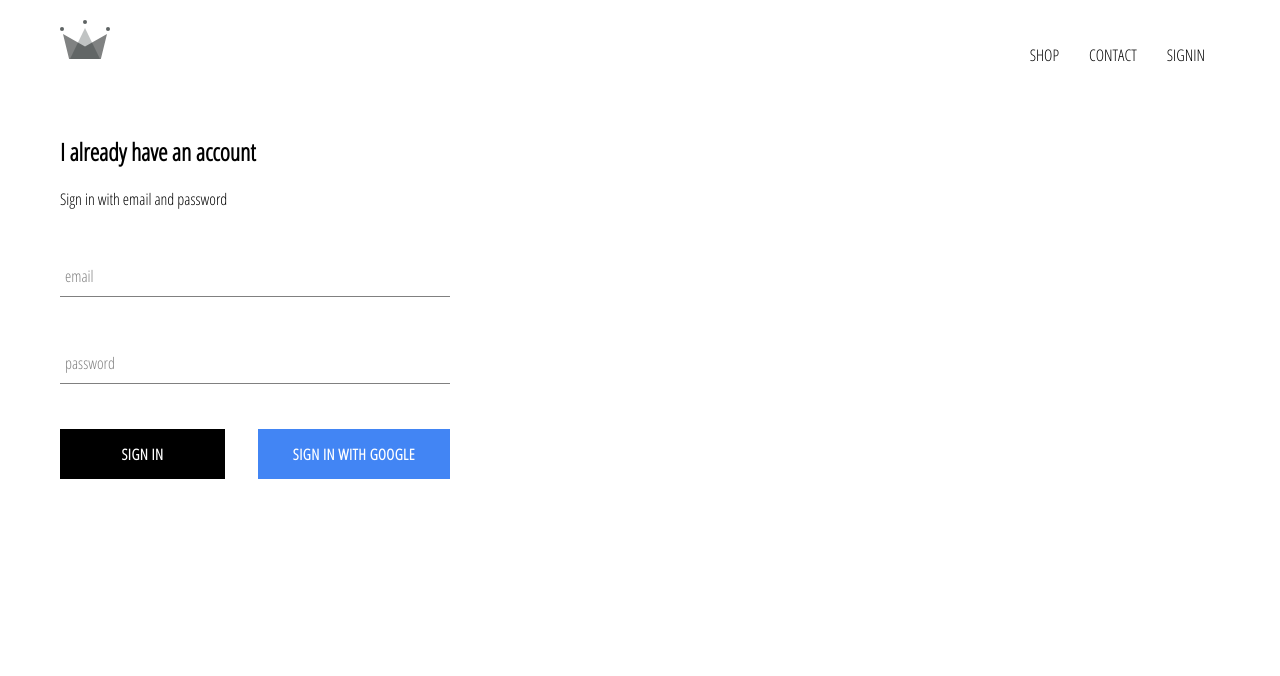
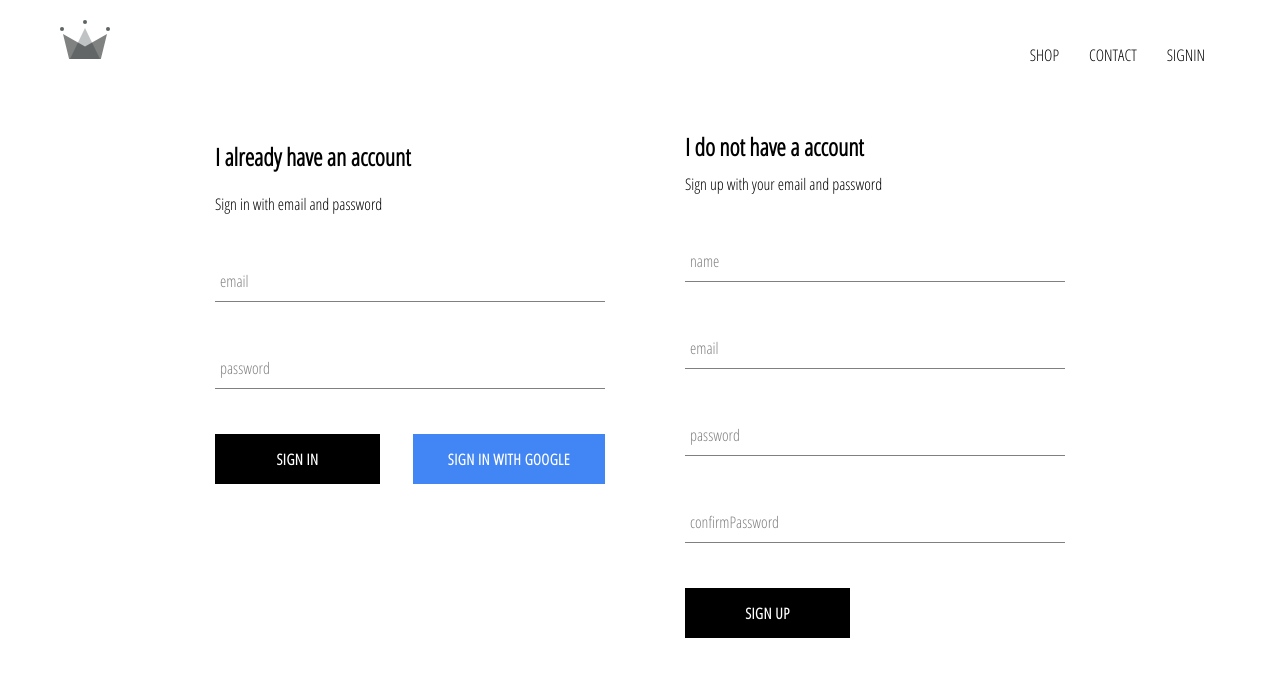
Before and after one commit to sarkis1231/crwn-clothing, a React (Create React App) app: page /signin in a window 1280 px wide. Shown: the top 676 px of the page. Built offline with nearby package versions, Linux system fonts and the light colour scheme; no server answers.

Commit message:
implemented firebase utils, included ability to store authenticated users into our firestore database

```diff
--- a/src/App.js
+++ b/src/App.js
@@ -4,7 +4,7 @@
 import ShopPage from './pages/shopPage/ShopPage';
 import Header from './components/header-component/Header'
 import SignInSignUp from './pages/SignInSignUp/SignInSignUp';
-import { auth } from './firebase/fireBaseUtils';
+import { auth, createUserProfileDocument } from './firebase/fireBaseUtils';
 import './App.css';
 
 
@@ -17,10 +17,27 @@
   unsubscribeFormAuth = null;
 
   componentDidMount() {
-    this.unsubscribeFormAuth = auth.onAuthStateChanged(user => {
-      this.setState({ currentUser: user });
-      console.log(user);
-    })
+    this.unsubscribeFormAuth = auth.onAuthStateChanged(async userAuth => {
+
+      if (userAuth) {
+        const userRef = await createUserProfileDocument(userAuth);
+        console.log(userRef);
+        userRef.onSnapshot(snapShot => {
+          this.setState({
+            currentUser: {
+              id: snapShot.id,
+              ...snapShot.data()
+            }
+          });
+        });
+
+        console.log(this.state);
+
+      } else {
+        this.setState({ currentUser: userAuth });
+      }
+
+    });
   }
 
 
--- /dev/null
+++ b/src/components/sign-up/SignUp.jsx
@@ -0,0 +1,112 @@
+import React, { Component } from 'react';
+import CustomButton from '../custom-button/CustomButton'
+import FormInput from '../form-input/FormInput';
+
+import { auth, createUserProfileDocument } from '../../firebase/fireBaseUtils';
+
+import './signUp.scss';
+
+
+
+class SignUp extends Component {
+    state = {
+        displayName: '',
+        email: '',
+        password: '',
+        confirmPassword: ''
+    }
+
+
+    handleSubmit = async (e) => {
+        e.preventDefault();
+        const { displayName, email, password, confirmPassword } = this.state;
+
+        if (password !== confirmPassword) {
+            alert("passwords don't match")
+            return;
+        }
+
+        try {
+
+            const { user } = await auth.createUserWithEmailAndPassword(email, password);
+
+            await createUserProfileDocument(user, { displayName });
+            this.setState({
+                displayName: '',
+                email: '',
+                password: '',
+                confirmPassword: ''
+            })
+        } catch (err) {
+            console.log(err)
+        }
+
+    }
+
+    handleChange = (e) => {
+        const { name, value } = e.target;
+
+        this.setState({ [name]: value })
+
+    }
+
+
+
+    render() {
+
+        const { displayName, email, password, confirmPassword } = this.state;
+        return (
+
+            <div className='sign-up'>
+                <h2 className='title'>I do not have a account</h2>
+                <span>Sign up with your email and password</span>
+                <form className='sign-up-form' onSubmit={this.handleSubmit}>
+
+                    <FormInput
+                        type='text'
+                        name='displayName'
+                        value={displayName}
+                        handleChange={this.handleChange}
+                        label='name'
+                        required
+                    />
+
+                    <FormInput
+                        type='email'
+                        name='email'
+                        value={email}
+                        handleChange={this.handleChange}
+                        label='email'
+                        required
+                    />
+
+                    <FormInput
+                        type='password'
+                        name='password'
+                        value={password}
+                        handleChange={this.handleChange}
+                        label='password'
+                        required
+                    />
+
+                    <FormInput
+                        type='password'
+                        name='confirmPassword'
+                        value={confirmPassword}
+                        handleChange={this.handleChange}
+                        label='confirmPassword'
+                        required
+                    />
+
+
+                    <CustomButton type='submit'>SIGN UP</CustomButton>
+
+                </form>
+            </div>
+        )
+    }
+}
+
+
+
+export default SignUp;
--- /dev/null
+++ b/src/components/sign-up/signUp.scss
@@ -0,0 +1,9 @@
+.sign-up {
+    display: flex;
+    flex-direction: column;
+    width: 380px;
+
+    .title {
+      margin: 10px 0;
+    }
+  }
--- a/src/firebase/fireBaseUtils.js
+++ b/src/firebase/fireBaseUtils.js
@@ -4,14 +4,45 @@
 
 
 const config = {
-    apiKey: "",
-    authDomain: "",
-    databaseURL: "",
-    projectId: "",
-    storageBucket: "",
-    messagingSenderId: "",
-    appId: ""
+    apiKey: "AIzaSyCN6TdFbXkZl0TmpHUJJCPAL-ESDEAN6To",
+    authDomain: "old-ashtarak.firebaseapp.com",
+    databaseURL: "https://old-ashtarak.firebaseio.com",
+    projectId: "old-ashtarak",
+    storageBucket: "old-ashtarak.appspot.com",
+    messagingSenderId: "106430767200",
+    appId: "1:106430767200:web:41d47e198185c7eefee305"
 };
+
+export const createUserProfileDocument = async (userAuth, additionalData) => {
+
+    if (!userAuth) return;
+
+    const userRef = firestore.doc(`users/${userAuth.uid}`);
+    const respons = await userRef.get();
+
+    console.log(respons);
+
+    if (!respons.exists) {
+        const { displayName, email } = userAuth;
+        const createdAt = new Date();
+
+        try {
+
+            await userRef.set({
+                displayName,
+                email,
+                createdAt,
+                ...additionalData
+            });
+
+        } catch (err) {
+            console.log(err.message);
+        }
+    }
+
+    return userRef;
+}
+
 
 firebase.initializeApp(config)
 
--- a/src/pages/SignInSignUp/SignInSignUp.jsx
+++ b/src/pages/SignInSignUp/SignInSignUp.jsx
@@ -1,5 +1,7 @@
 import React from 'react';
 import SignIn from '../../components/sign-in/SignIn'
+import SignUp from '../../components/sign-up/SignUp'
+
 import './SignInSignUp.scss';
 
 
@@ -9,6 +11,7 @@
 const SignInSignUp = () => (
     <div className='sign-in-and-sign-up'>
         <SignIn />
+        <SignUp />
     </div>
 )
 
--- a/src/pages/SignInSignUp/SignInSignUp.scss
+++ b/src/pages/SignInSignUp/SignInSignUp.scss
@@ -0,0 +1,6 @@
+.sign-in-and-sign-up{
+    width:850px;
+    display: flex;
+    justify-content: space-between;
+    margin:30px auto;
+}
```
